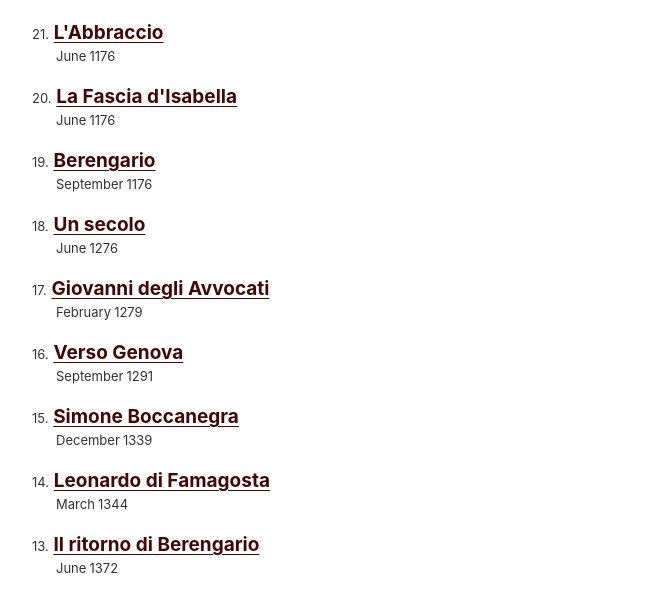
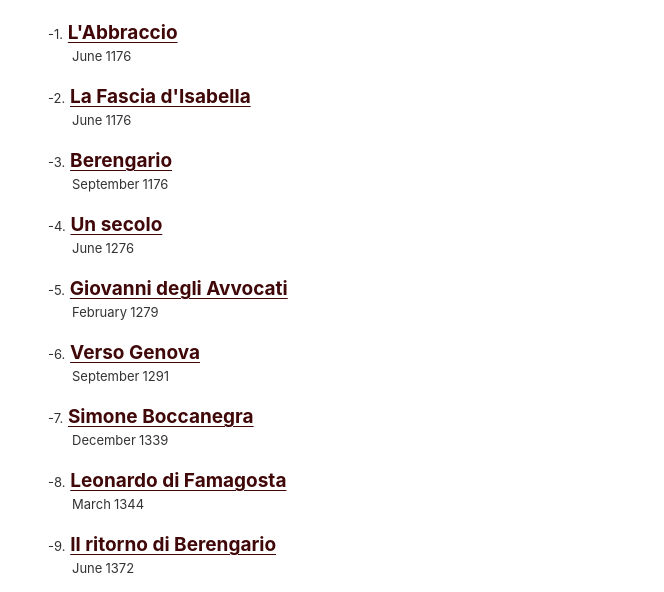
Before and after one commit to andreacorinti/1000-anni-da-vampiro, an Eleventy site: page content/blog.njk in a window 1280 px wide. Shown: the part 176-768 px from the top of the page, without its empty margins (304-968 px from the left). Built offline with nearby package versions, Linux system fonts and the light colour scheme; Eleventy itself is replaced by a stand-in of ours; files that its build step writes are made by us from their sources.

Commit message:
numeri lista

```diff
--- a/_includes/postslist_reverso.njk
+++ b/_includes/postslist_reverso.njk
@@ -1,5 +1,5 @@
 {%- css %}.postlist { counter-reset: start-from {{ (postslistCounter or postslist.length) + 1 }} }{% endcss %}
-<ol reversed class="postlist">
+<ol>
 {% for post in postslist %}
 	<li class="postlist-item{% if post.url == url %} postlist-item-active{% endif %}">
 		<a href="{{ post.url }}" class="postlist-link">{% if post.data.title %}{{ post.data.title }}{% else %}<code>{{ post.url }}</code>{% endif %}</a>
```
